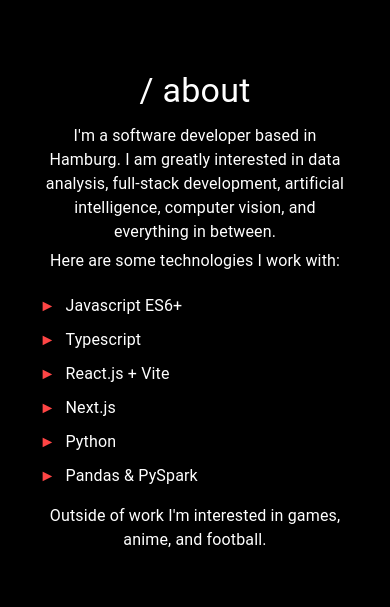
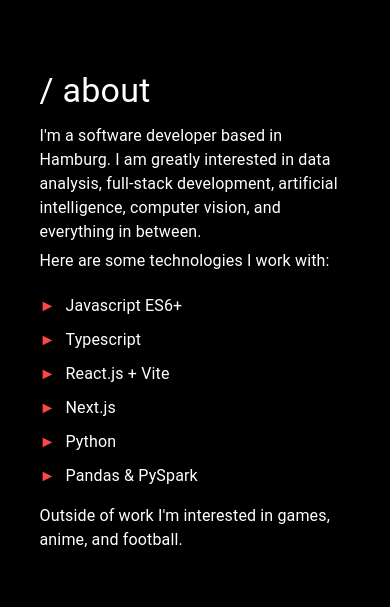
Before and after one commit to OkeahDavid/David, a React (Create React App) app: page / in a window 390 px wide. Shown: the part 622-1229 px from the top of the page. Built offline with nearby package versions, Linux system fonts and the light colour scheme; no server answers.

Commit message:
fix: adjust mobile navigation drawer alignment and update text alignment for better readability #1

```diff
--- a/src/components/SidebarNav.js
+++ b/src/components/SidebarNav.js
@@ -255,7 +255,7 @@
 
       {/* Mobile Navigation Drawer */}
       <Drawer
-        anchor="right"
+        anchor="left"
         open={isMobileOrTablet && mobileMenuOpen}
         onClose={() => setMobileMenuOpen(false)}
         PaperProps={{
--- a/src/styles/About.css
+++ b/src/styles/About.css
@@ -53,13 +53,13 @@
 @media (max-width: 768px) {
   .about-container {
     padding: 5vh 5vw;
-    align-items: center;
+    align-items: flex-start;
   }
 
   .typography-body1 {
     font-size: 1rem;
     max-width: 100%;
-    text-align: center;
+    text-align: left;
     margin-bottom: 3vh;
   }
 
@@ -81,6 +81,11 @@
     flex-direction: column;
     align-items: flex-start;
   }
+
+  .projects-header {
+    text-align: left !important;
+    width: 100%;
+  }
 }
 
 /* Additional adjustments for iPhone 14 Pro Max in portrait mode */
```
